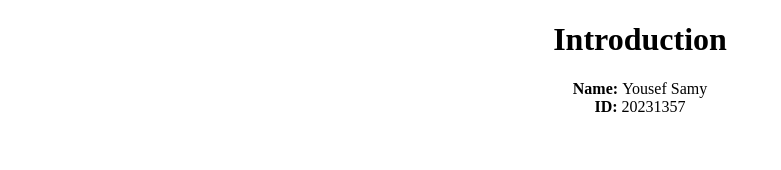
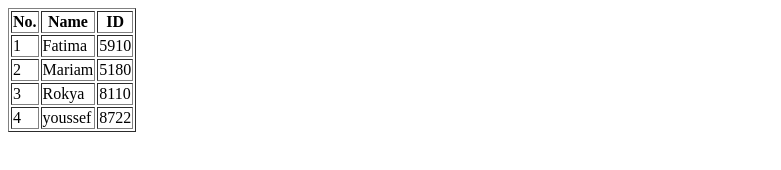
Before and after one commit to goo782/My-page, a plain HTML site: page index.html in a window 1280 px wide. Shown: the whole page, without its empty margins (0-781 px from the left). Drawn offline with Linux system fonts and the light colour scheme.

Commit message:
Add files via upload

```diff
--- a/index.html
+++ b/index.html
@@ -1,16 +1,38 @@
 <!DOCTYPE html>
+<head>
+    <title>
+        page to show tabla and list
+    </title>
+</head>
 <html>
-    <head>
-        <title>Yousef Samy</title>
-    </head>
     <body>
-        <center>
-            <h1>
-                Introduction
-            </h1>
-            <p>
-                <strong>Name: </strong> Yousef Samy <br> <b>ID: </b> 20231357
-            </p>
-        </center>
+        <table border="1px">
+            <tr>
+                <th>No.</th>
+                <th>Name</th>
+                <th>ID</th>
+            </tr>
+            <tr>
+                <td>1</td>
+                <td>Fatima</td>
+                <td>5910</td>
+            </tr>
+            <tr>
+                <td>2</td>
+                <td>Mariam</td>
+                <td>5180</td>
+            </tr>
+            <tr>
+                <td>3</td>
+                <td>Rokya</td>
+                <td>8110</td>
+            </tr>
+            <tr>
+                <td>4</td>
+                <td>youssef</td>
+                <td>8722</td>
+            </tr>
+
+        </table>
     </body>
 </html>
```
